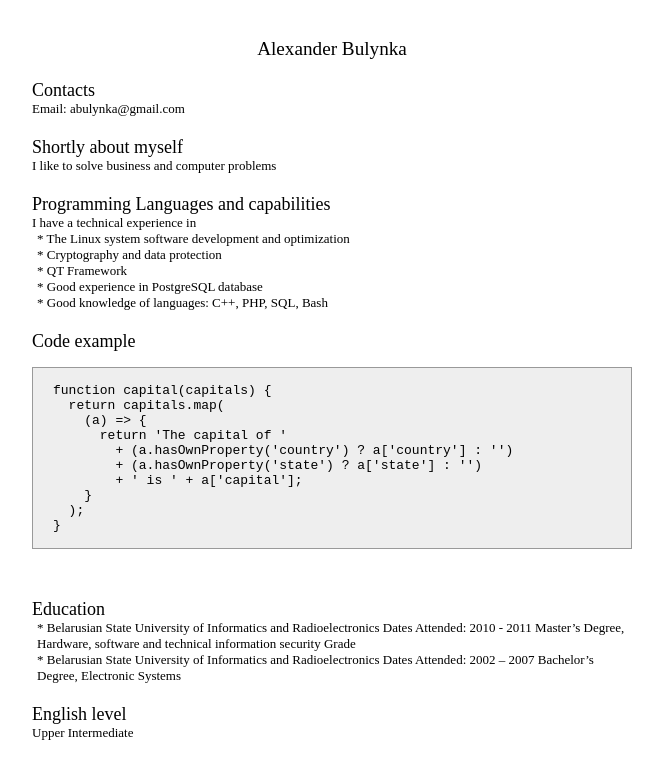
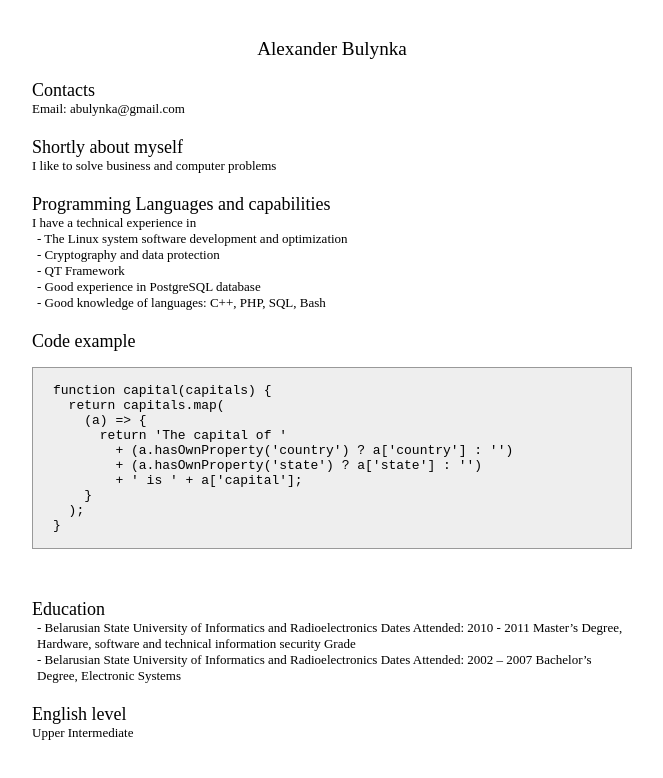
Before and after one commit to abulynka/rsschool-cv, a plain HTML site: page index.html in a window 1280 px wide. Shown: the whole page, without its empty margins (308-971 px from the left). Drawn offline with Linux system fonts and the light colour scheme.

Commit message:
docs: change asterisks to dashes

```diff
--- a/index.html
+++ b/index.html
@@ -37,11 +37,11 @@
       </div>
       <div class="desc">
         <div class="list-header">I have a technical experience in</div>
-        <div class="list">* The Linux system software development and optimization</div>
-        <div class="list">* Cryptography and data protection</div>
-        <div class="list">* QT Framework</div>
-        <div class="list">* Good experience in PostgreSQL database</div>
-        <div class="list">* Good knowledge of languages: C++, PHP, SQL, Bash</div>
+        <div class="list">- The Linux system software development and optimization</div>
+        <div class="list">- Cryptography and data protection</div>
+        <div class="list">- QT Framework</div>
+        <div class="list">- Good experience in PostgreSQL database</div>
+        <div class="list">- Good knowledge of languages: C++, PHP, SQL, Bash</div>
       </div>
     </div>
 
@@ -68,8 +68,8 @@ function capital(capitals) {
     <div class="box">
       <div class="header-2">Education</div>
       <div class="desc">
-        <div class="list">* Belarusian State University of Informatics and Radioelectronics Dates Attended: 2010 - 2011 Master’s Degree, Hardware, software and technical information security Grade</div>
-        <div class="list">* Belarusian State University of Informatics and Radioelectronics Dates Attended: 2002 – 2007 Bachelor’s Degree, Electronic Systems</div>
+        <div class="list">- Belarusian State University of Informatics and Radioelectronics Dates Attended: 2010 - 2011 Master’s Degree, Hardware, software and technical information security Grade</div>
+        <div class="list">- Belarusian State University of Informatics and Radioelectronics Dates Attended: 2002 – 2007 Bachelor’s Degree, Electronic Systems</div>
       </div>
     </div>
 
```
